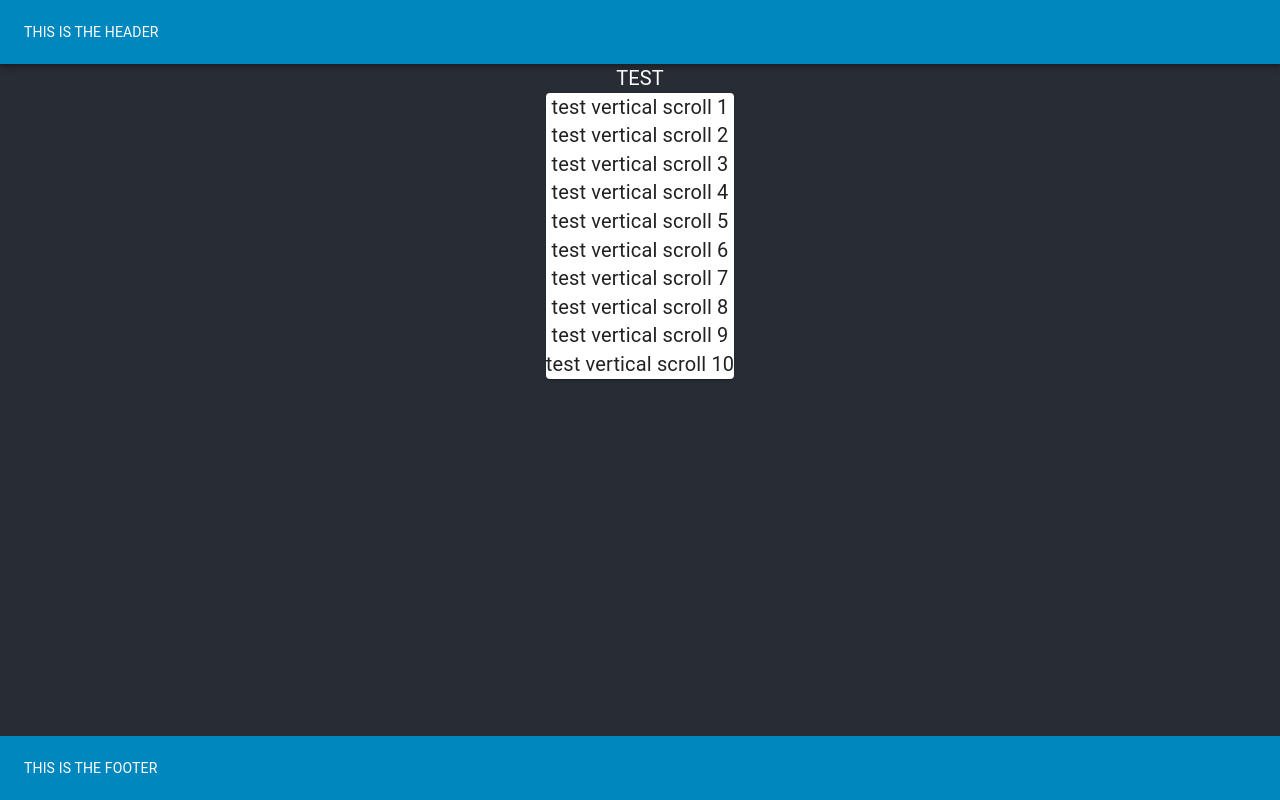
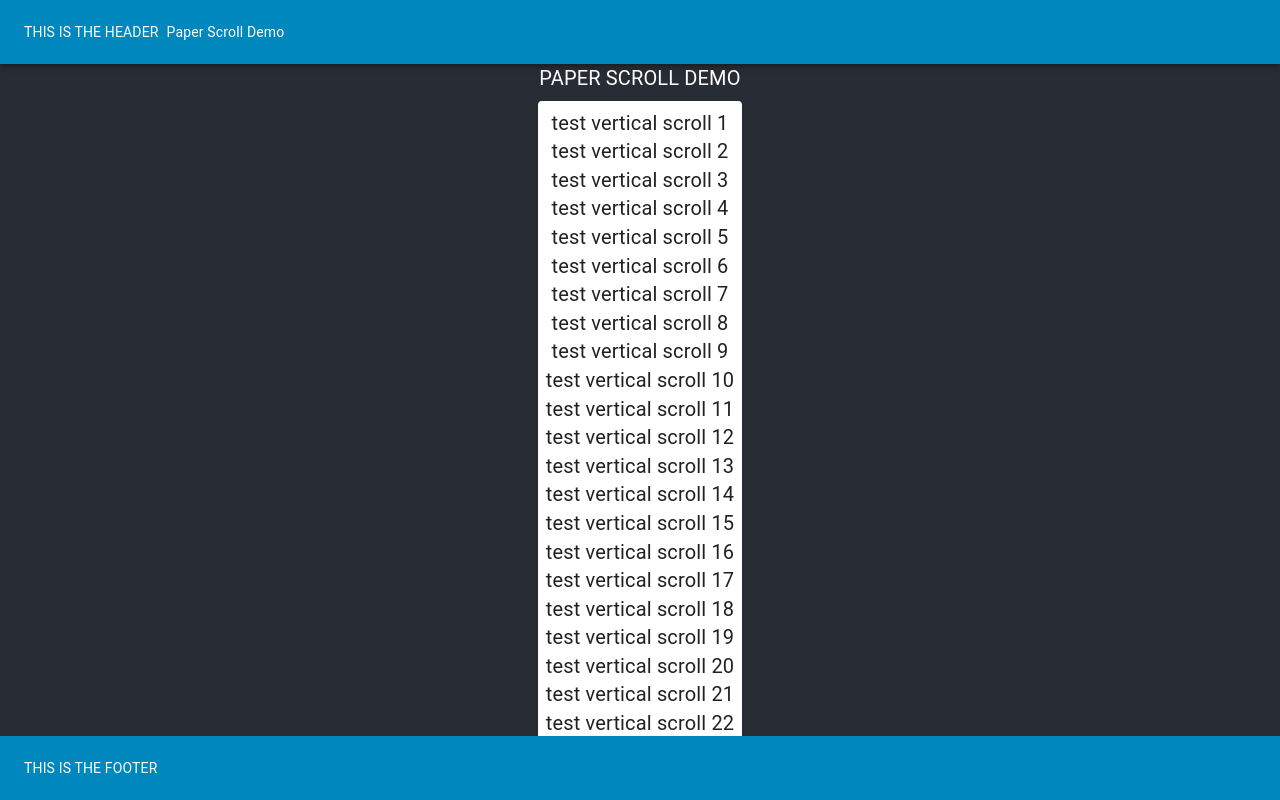
Before and after one commit to masaok/react-basic-layout-demo, a React (Create React App) app: page /paper-scroll-demo in a window 1280 px wide. Built offline with nearby package versions, Linux system fonts and the light colour scheme.

Commit message:
Basic Paper scroll demo ok

```diff
--- a/src/Header.js
+++ b/src/Header.js
@@ -3,9 +3,10 @@ import React from 'react'
 import { makeStyles } from '@material-ui/core/styles'
 
 import AppBar from '@material-ui/core/AppBar'
+import Link from '@material-ui/core/Link'
 import Toolbar from '@material-ui/core/Toolbar'
 
-const useStyles = makeStyles(theme => ({
+const useStyles = makeStyles((theme) => ({
   root: {
     color: theme.palette.common.white
   },
@@ -13,16 +14,23 @@ const useStyles = makeStyles(theme => ({
     overflow: 'hidden',
     position: 'fixed',
     top: 0
+  },
+  link: {
+    marginLeft: theme.spacing(1),
+    color: 'white'
   }
 }))
 
-const Header = props => {
+const Header = (props) => {
   const classes = useStyles(props)
   return (
     // https://stackoverflow.com/questions/52653103/what-is-appbar-vs-toolbar
     <AppBar className={classes.appBar}>
       <Toolbar>
         <div>THIS IS THE HEADER</div>
+        <Link className={classes.link} href="/paper-scroll-demo">
+          Paper Scroll Demo
+        </Link>
       </Toolbar>
     </AppBar>
   )
--- a/src/components/PaperScrollDemo.js
+++ b/src/components/PaperScrollDemo.js
@@ -9,7 +9,6 @@ const useStyles = makeStyles((theme) => ({
   root: {
     display: 'flex',
     flexDirection: 'column',
-    flexGrow: 1,
     color: theme.palette.common.white,
     backgroundColor: theme.palette.primary.dark,
     textAlign: 'center',
@@ -18,11 +17,15 @@ const useStyles = makeStyles((theme) => ({
   },
   appBar: {
     top: 0
+  },
+  paper: {
+    margin: theme.spacing(1),
+    padding: theme.spacing(1)
   }
 }))
 
 const rows = []
-for (var i = 1; i <= 10; i++) {
+for (var i = 1; i <= 50; i++) {
   rows.push(<div>test vertical scroll {i}</div>)
 }
 
@@ -30,8 +33,8 @@ const PaperScrollDemo = (props) => {
   const classes = useStyles(props)
   return (
     <div className={classes.root}>
-      TEST
-      <Paper>{rows}</Paper>
+      PAPER SCROLL DEMO
+      <Paper className={classes.paper}>{rows}</Paper>
     </div>
   )
 }
```
